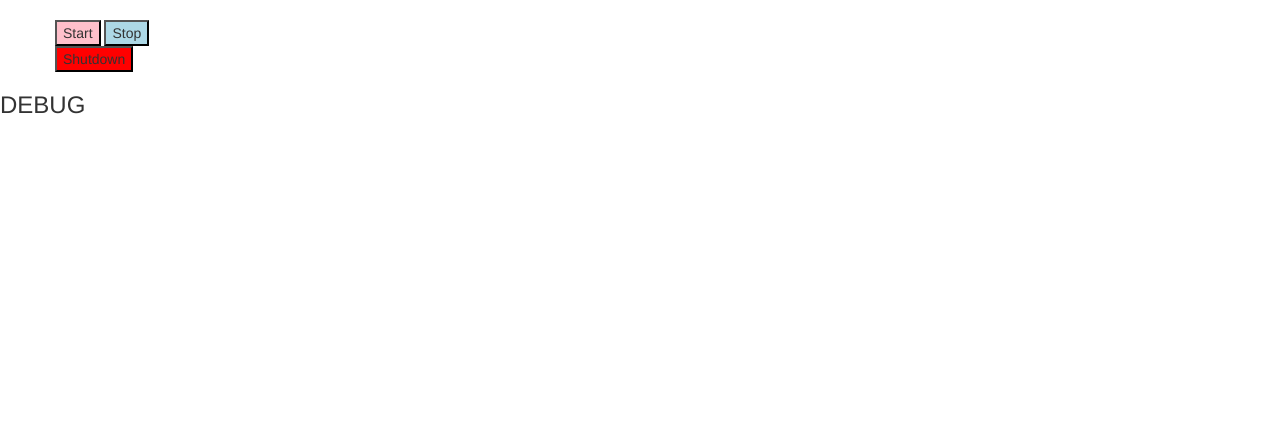
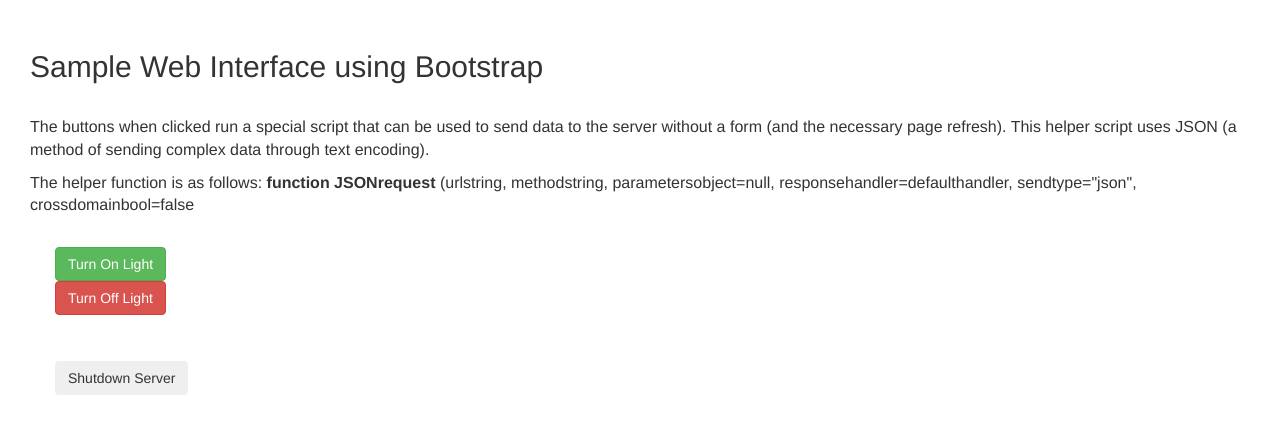
Before and after one commit to bradnielsen2981/grovepi-flask, a Flask app: page / in a window 1280 px wide. Shown: the top 434 px of the page. Run offline with Flask 2, Linux system fonts and the light colour scheme; some libraries are stand-ins or nearby versions.

Commit message:
fixed code to work

```diff
--- a/app.py
+++ b/app.py
@@ -1,5 +1,6 @@
-from flask import *
-import logging
+from flask import Flask, render_template, jsonify, request
+import logging #allow loggings
+import grove #imports the grove functionality that you define
 
 #Global Variables
 app = Flask(__name__)
@@ -10,19 +11,26 @@ log = logging.getLogger('app') #sets up a log -- to log call log.info('message')
 def home():
     return render_template("index.html")
 
-@app.route('/start')
+#start a light
+@app.route('/start', methods=['GET','POST'])
 def start():
-    return("Start")
+    log.info("Testing")
+    grove.turn_on_led_digitalport(5)
+    return jsonify({ "message":"starting" }) #jsonify take any type and makes a JSON string
 
-@app.route('/stop')
+#stop a light
+@app.route('/stop', methods=['GET','POST'])
 def stop():
-    return("Stop")
+    grove.turn_off_led_digitalport(5)
+    return jsonify({ "message":"stopping" })
 
-@app.route('/shutdown')
+#---------------------------------------------------------------
+#Shutdown the web server
+@app.route('/shutdown', methods=['GET','POST'])
 def shutdown():
     func = request.environ.get('werkzeug.server.shutdown')
     func()
-    return("Shutdown Flask Server")
+    return jsonify({ "message":"shutting down" }) #This message shouldnt go through
 
 #Threaded mode is important if using shared resources e.g. sensor, each user request launches a thread..
 if __name__ == '__main__':
--- a/static/script.js
+++ b/static/script.js
@@ -1,22 +1,27 @@
 /* This helper function sends and receive JSON to a server so to avoid a page refresh
 urlstring, methodstring="GET"or"POST", parameterobject={var1:value,var1:value}, crossdomain=true or false, responsehandler=functionname */
-function JQUERYajaxRequest(urlstring, methodstring, parametersobject=null, crossdomainbool=false, responsehandler=defaulthandler)
+function JSONrequest(urlstring, methodstring, parametersobject=null, responsehandler=defaulthandler, sendtype="json", crossdomainbool=false )
 {
+    $( document ).ready(function() {
         $.ajax({
             type: methodstring,
             crossDomain: crossdomainbool, //THIS IS REQUIRED IF COMMUNICATING TO NON-LOCAL SERVER
             url: urlstring,
             data: parametersobject, //{var1:1,var2:"hello"}
-        dataType : "json",  //calls json.parse to convert results (JSON) to JavascriptObject
-        success: responsehandler(results),
+            dataType : sendtype,  //calls json.parse to convert results (JSON) to Javascript Object
+            success: function(result) {
+                responsehandler(result); //send results to responsehandler function
+            },
             error: function(error) {
                 console.log(error);
             }
         });
+    });
 }
 
 //function responsehandler, receives the results object which has been converted from JSON
-function defaulthandler(results)
+function defaulthandler(result)
 {
-    console.log(results);
+    document.getElementById('message').innerHTML = result.message;
+    console.log(result.message);
 }
--- a/templates/index.html
+++ b/templates/index.html
@@ -1,23 +1,21 @@
 {% extends "layout.html" %}
 {% block content %}
+<h2>Sample Web Interface using Bootstrap</h2><br/>
+<p>The buttons when clicked run a special script that can be used to send data to the server without a form (and the necessary page refresh). This helper script uses JSON (a method of sending complex data through text encoding).</p>
+<p>The helper function is as follows: <b>function JSONrequest</b> (urlstring, methodstring, parametersobject=null, responsehandler=defaulthandler, sendtype="json", crossdomainbool=false</p>
 <div class="container">
     <div class="row">
         <h3 id="message"></h3>
     </div>
     <div class="row">
-        <div class="col s6">
-            <button style="background-color:pink;" onclick="ajaxRequest('/start')">Start</button>
-            <button style="background-color:lightblue;" onclick="ajaxRequest('/stop') ">Stop</button>
-        </div>
+        <button type="button" class="btn btn-success" onclick="JSONrequest('/start','POST')">Turn On Light</button>
     </div>
     <div class="row">
-        <button style="background-color:red;" onclick="ajaxRequest('/shutdown')">Shutdown</button>
+        <button type="button" class="btn btn-danger" onclick="JSONrequest('/stop','POST') ">Turn Off Light</button>
+    </div>
+    <br/><br/>
+    <div class="row">
+        <button type="button" class="btn btn-dark" onclick="JSONrequest('/shutdown','POST')">Shutdown Server</button>
     </div>
 </div>
-<h3>DEBUG</h3>
-{% for message in get_flashed_messages() %}
-<div style="color:red;">
-    {{message}}
-</div>
-{%endfor%}
 {% endblock %}
--- a/templates/layout.html
+++ b/templates/layout.html
@@ -6,10 +6,18 @@
     <link rel="stylesheet" href="https://maxcdn.bootstrapcdn.com/bootstrap/3.4.0/css/bootstrap.min.css">
     <script src="https://ajax.googleapis.com/ajax/libs/jquery/3.4.1/jquery.min.js"></script>
     <script src="https://maxcdn.bootstrapcdn.com/bootstrap/3.4.0/js/bootstrap.min.js"></script>
+    <script src="static/script.js"></script>
 </head>
 
-<body>
+<body style="padding:30px;font-size:16px;">
     {% block content %}{% endblock %} <!--Container for Content -->
+    <footer>
+        {% for message in get_flashed_messages() %}
+        <div style="color:red;">
+            {{message}}
+        </div>
+        {%endfor%}
+    </footer>
 </body>
-<script src="static/script.js"></script>
+
 </html>
```
Also changed, not shown: grove.py (+19 -7 lines). Lines whose indentation alone changed are shown as unchanged.
